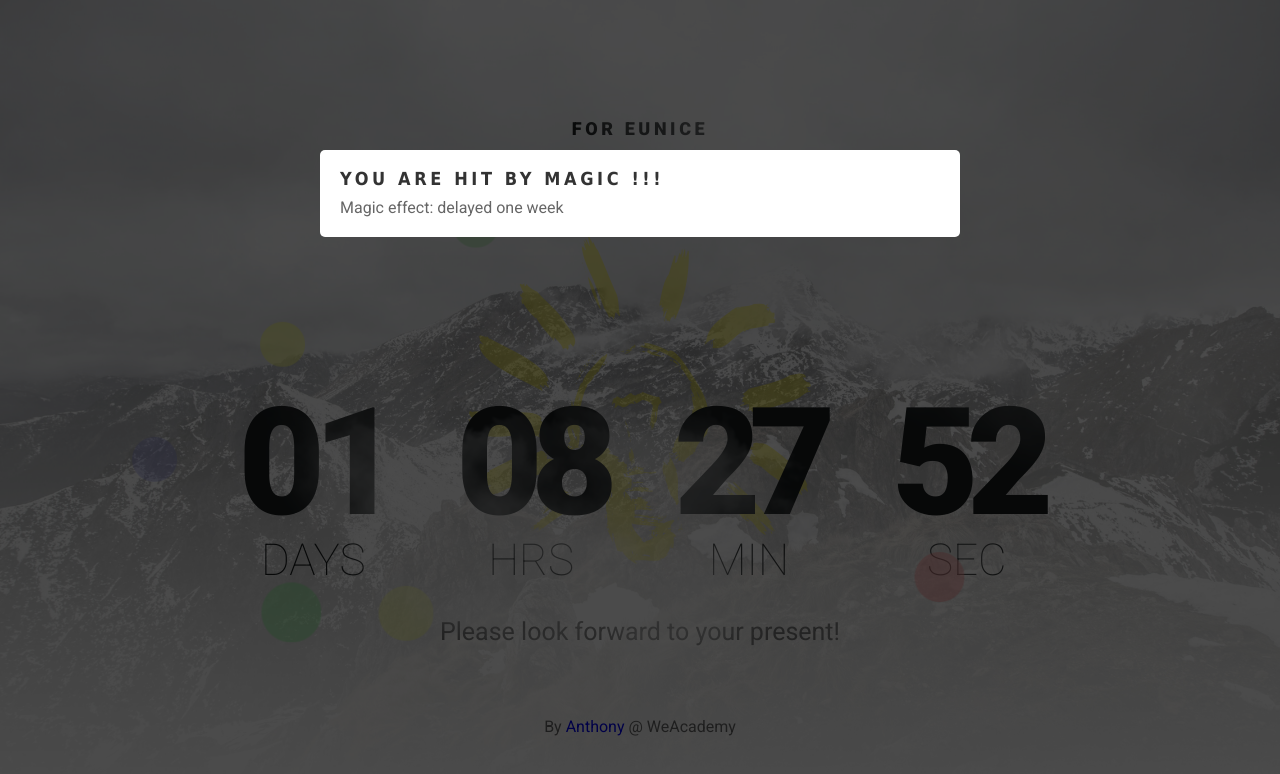
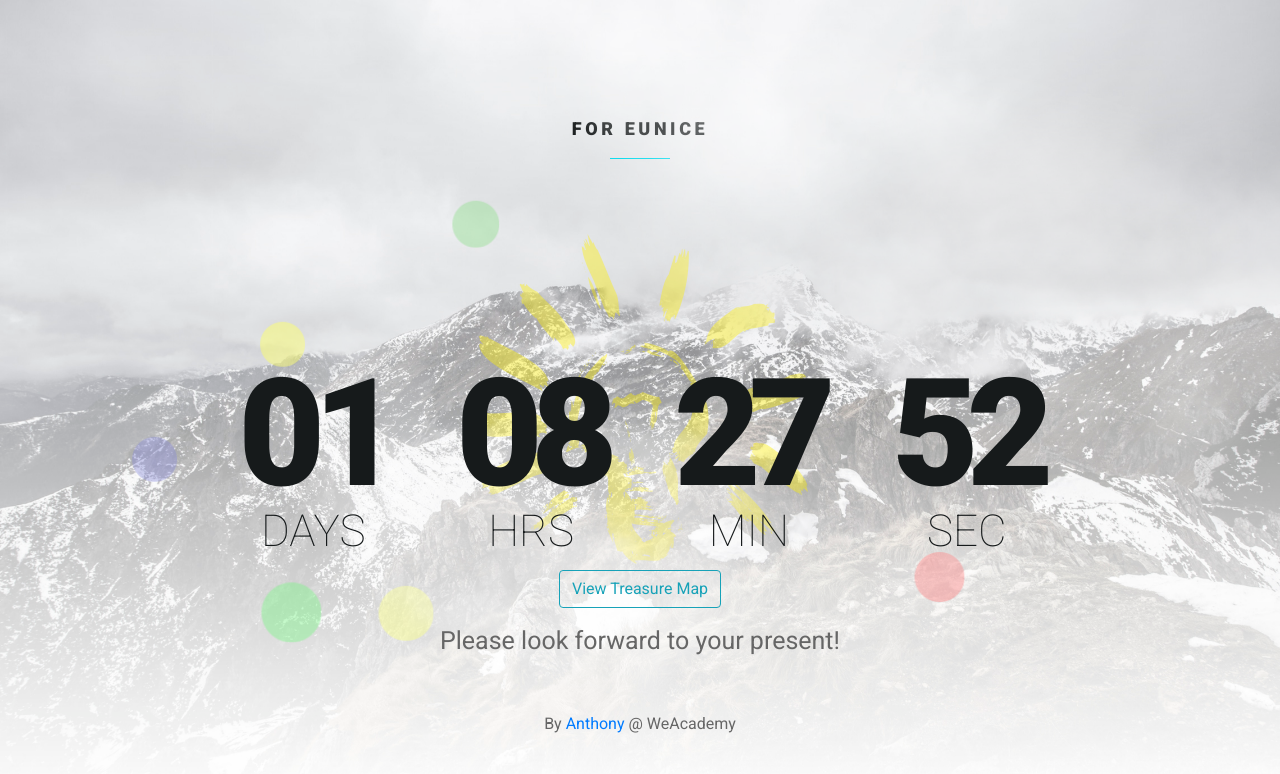
Before and after one commit to dexiang/countdown_for_e, a plain HTML site: page index.html in a window 1280 px wide. Drawn offline with nearby package versions, Linux system fonts and the light colour scheme.

Commit message:
no message

```diff
--- a/css/style.css
+++ b/css/style.css
@@ -1115,62 +1115,89 @@ h2 {
 	}
 }
 
-.overlay {
-	position: fixed;
-	top: 0;
-	bottom: 0;
-	left: 0;
-	right: 0;
-	background: rgba(0, 0, 0, 0.7);
-	transition: opacity 500ms;
+/*.trtreasure-tips .btn {*/
+	/*background-color: transparent;*/
+/*}*/
 
-	visibility: hidden;
-	opacity: 0;
-	animation: alert-popup 10s;
-}
+/*.overlay {*/
+	/*position: fixed;*/
+	/*top: 0;*/
+	/*bottom: 0;*/
+	/*left: 0;*/
+	/*right: 0;*/
+	/*background: rgba(0, 0, 0, 0.7);*/
+	/*transition: opacity 500ms;*/
 
-.popup {
-	margin: 150px auto;
-	padding: 20px;
-	background: #fff;
-	border-radius: 5px;
-	width: 50%;
-	position: relative;
-	transition: all 5s ease-in-out;
-}
+	/*visibility: hidden;*/
+	/*opacity: 0;*/
+	/*!*animation: alert-popup 10s;*!*/
+/*}*/
 
-.popup h2 {
-	margin-top: 0;
-	color: #333;
-	font-family: Tahoma, Arial, sans-serif;
-}
-.popup .close {
-	position: absolute;
-	top: 20px;
-	right: 30px;
-	transition: all 200ms;
-	font-size: 30px;
-	font-weight: bold;
-	text-decoration: none;
-	color: #333;
-}
-.popup .close:hover {
-	color: #06D85F;
-}
-.popup .content {
-	margin-top: 10px;
-	max-height: 30%;
-	overflow: auto;
-}
+/*.overlay:target {*/
+	/*visibility: visible;*/
+	/*opacity: 1;*/
+/*}*/
 
-@keyframes alert-popup {
-	0% {
-		visibility: visible;
-		opacity: 1;
-	}
+/*.treasure-button {*/
+	/*font-size: 1em;*/
+	/*padding: 10px;*/
+	/*color: #fff;*/
+	/*border: 2px solid #06D85F;*/
+	/*border-radius: 20px/50px;*/
+	/*text-decoration: none;*/
+	/*cursor: pointer;*/
+	/*transition: all 0.3s ease-out;*/
+/*}*/
+/*.treasure-button:hover {*/
+	/*background: #06D85F;*/
+/*}*/
 
-	80% {
-		visibility: visible;
-		opacity: 1;
-	}
-}
+/*.button.treasure-button {*/
+	/*margin: 0;*/
+/*}*/
+
+/*.popup {*/
+	/*margin: 150px auto;*/
+	/*padding: 20px;*/
+	/*background: #fff;*/
+	/*border-radius: 5px;*/
+	/*width: 70%;*/
+	/*position: relative;*/
+	/*transition: all 5s ease-in-out;*/
+/*}*/
+
+/*.popup h2 {*/
+	/*margin-top: 0;*/
+	/*color: #333;*/
+	/*font-family: Tahoma, Arial, sans-serif;*/
+/*}*/
+/*.popup .close {*/
+	/*position: absolute;*/
+	/*top: 20px;*/
+	/*right: 30px;*/
+	/*transition: all 200ms;*/
+	/*font-size: 30px;*/
+	/*font-weight: bold;*/
+	/*text-decoration: none;*/
+	/*color: #333;*/
+/*}*/
+/*.popup .close:hover {*/
+	/*color: #06D85F;*/
+/*}*/
+/*.popup .content {*/
+	/*margin-top: 10px;*/
+	/*max-height: 30%;*/
+	/*overflow: auto;*/
+/*}*/
+
+/*@keyframes alert-popup {*/
+	/*0% {*/
+		/*visibility: visible;*/
+		/*opacity: 1;*/
+	/*}*/
+
+	/*80% {*/
+		/*visibility: visible;*/
+		/*opacity: 1;*/
+	/*}*/
+/*}*/
--- a/index.html
+++ b/index.html
@@ -18,11 +18,12 @@
         <link href="favicon.ico" rel="shortcut icon" type="image/png">
 
         <!--[if lt IE 9]>
-            <script src="//html5shim.googlecode.com/svn/trunk/html5.js"></script>
+            <script src="https://html5shim.googlecode.com/svn/trunk/html5.js"></script>
         <![endif]-->
 
         <!-- CSS -->
-        <link href='//fonts.googleapis.com/css?family=Roboto:400,100,900' rel='stylesheet' type='text/css'><!-- Styles -->
+        <link href='https://fonts.googleapis.com/css?family=Roboto:400,100,900' rel='stylesheet' type='text/css'><!-- Styles -->
+        <link rel="stylesheet" href="https://stackpath.bootstrapcdn.com/bootstrap/4.3.1/css/bootstrap.min.css" integrity="sha384-ggOyR0iXCbMQv3Xipma34MD+dH/1fQ784/j6cY/iJTQUOhcWr7x9JvoRxT2MZw1T" crossorigin="anonymous">
         <link href="css/loader.css" rel="stylesheet" type="text/css">
         <link href="css/normalize.css" rel="stylesheet" type="text/css">
         <link rel="stylesheet" href="css/font-awesome.min.css">
@@ -30,9 +31,10 @@
         <!--[if lt IE 9]>
             <link rel="stylesheet" type="text/css" href="css/ie.css" />
         <![endif]-->
+
         <!-- Javascript -->
-
         <script src="js/jquery.js"></script>
+        <script src="https://stackpath.bootstrapcdn.com/bootstrap/4.3.1/js/bootstrap.min.js" integrity="sha384-JjSmVgyd0p3pXB1rRibZUAYoIIy6OrQ6VrjIEaFf/nJGzIxFDsf4x0xIM+B07jRM" crossorigin="anonymous"></script>
     </head>
     <body>
         <div class="preloader">
@@ -75,15 +77,7 @@
                     </div>
                 </li>
 
-                <li class="layer" data-depth="0.30">
-                    <div class="hero">
-                        <h1 id="countdown"></h1>
 
-                        <p class="sub-title" id="countdown_tips">
-                            Please look forward to your present!
-                        </p>
-                    </div>
-                </li>
                 <!-- Flakes -->
 
                 <li class="layer" data-depth="0.40">
@@ -163,17 +157,57 @@
                         By <a href="https://www.dexiang.me/" target="_blank">Anthony</a> @ WeAcademy
                     </div>
                 </li>
+
+                <li class="layer" data-depth="0.30">
+                    <div class="hero">
+
+                        <h1 id="countdown"></h1>
+
+                        <div class="trtreasure-tips">
+                            <!--<a class="button treasure-button" href="#treasure-map-popup">View Treasure Map</a>-->
+                            <button type="button" class="btn btn-outline-info" data-toggle="modal" data-target="#treasure-map-modal">
+                                View Treasure Map
+                            </button>
+
+                        </div>
+
+                        <p class="sub-title" id="countdown_tips">
+                            Please look forward to your present!
+                        </p>
+                    </div>
+                </li>
             </ul>
         </div>
 
-        <div id="popup1" class="overlay">
-            <div class="popup">
-                <h2>You are hit by magic !!!</h2>
-                <div class="content">
-                    Magic effect: delayed one week
+        <div class="modal fade" id="treasure-map-modal" tabindex="-1" role="dialog" aria-labelledby="exampleModalLabel" aria-hidden="true">
+            <div class="modal-dialog" role="document">
+                <div class="modal-content">
+                    <div class="modal-header">
+                        <h5 class="modal-title" id="exampleModalLabel">Find the person who is not in the position</h5>
+                        <button type="button" class="close" data-dismiss="modal" aria-label="Close">
+                            <span aria-hidden="true">&times;</span>
+                        </button>
+                    </div>
+                    <div class="modal-body">
+                        <img src="images/treasure-map.jpg">
+                    </div>
+                    <div class="modal-footer">
+                        <button type="button" class="btn btn-secondary" data-dismiss="modal">Close</button>
+                        <!--<button type="button" class="btn btn-primary">Save changes</button>-->
+                    </div>
                 </div>
             </div>
         </div>
+
+        <!--<div id="treasure-map-popup" class="overlay">-->
+            <!--<div class="popup">-->
+                <!--<h2>This is your treasure map</h2>-->
+                <!--<a class="close" href="#">&times;</a>-->
+                <!--<div class="content">-->
+                    <!--<img src="images/treasure-map.jpg">-->
+                <!--</div>-->
+            <!--</div>-->
+        <!--</div>-->
 
         <!-- Javascript -->
         <script src="js/plugins.js"></script>
--- a/js/main.js
+++ b/js/main.js
@@ -83,8 +83,8 @@ $('#countdown').countdown(
 
 	$(this).empty()
 		.append("<div>" + '0' + " <span>1st</span></div>")
-	    .append("<div>" + '0' + " <span>2nd</span></div>")
-	    .append("<div>" + '0' + " <span>3rd</span></div>")
+	    .append("<div>" + '4' + " <span>2nd</span></div>")
+	    .append("<div>" + '3' + " <span>3rd</span></div>")
 	    .append("<div>" + '0' + " <span>4th</span></div>");
 
 	$('#countdown_tips').text('Please use this password to open your box!!');
```
Also changed, not shown: images/treasure-map.jpg (added).
